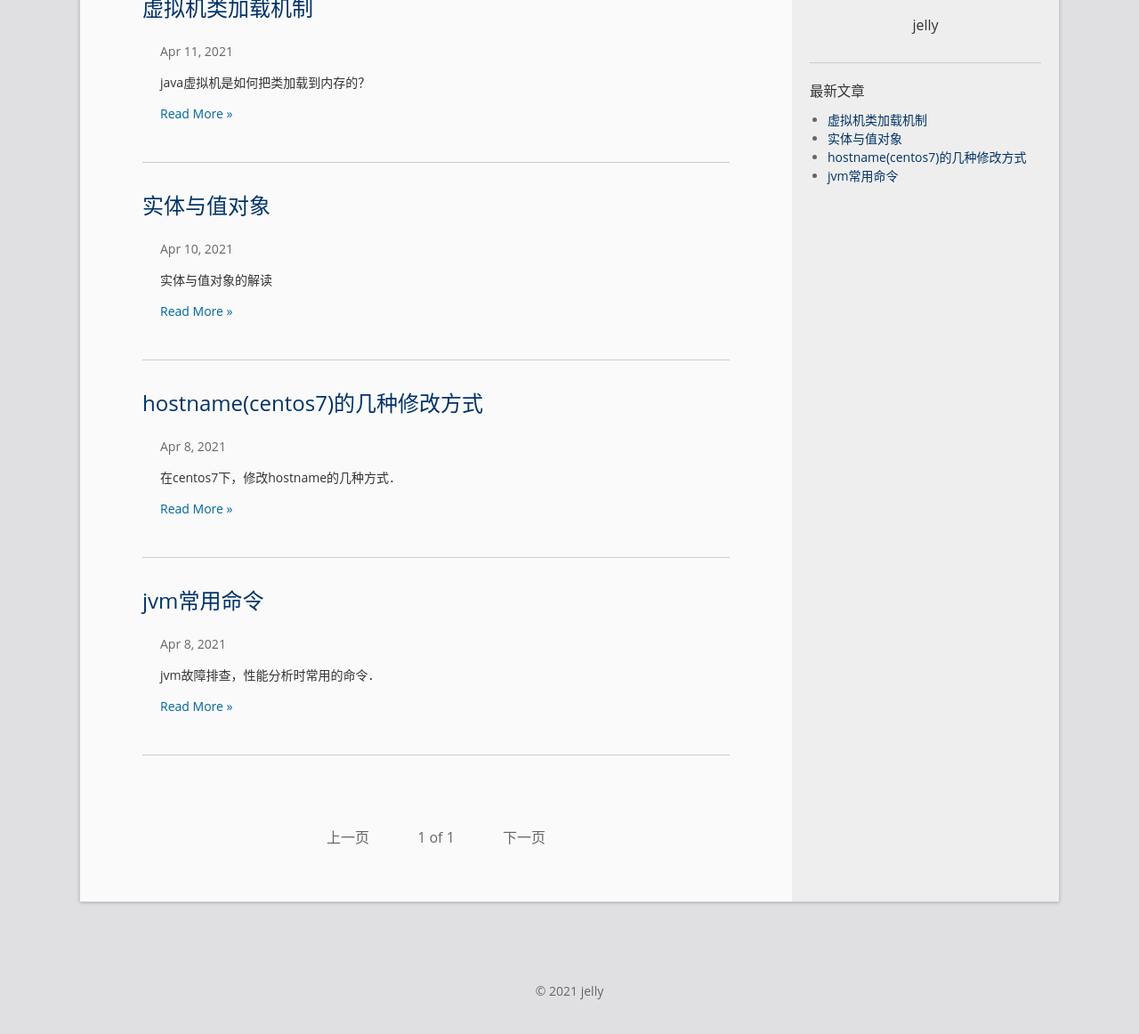
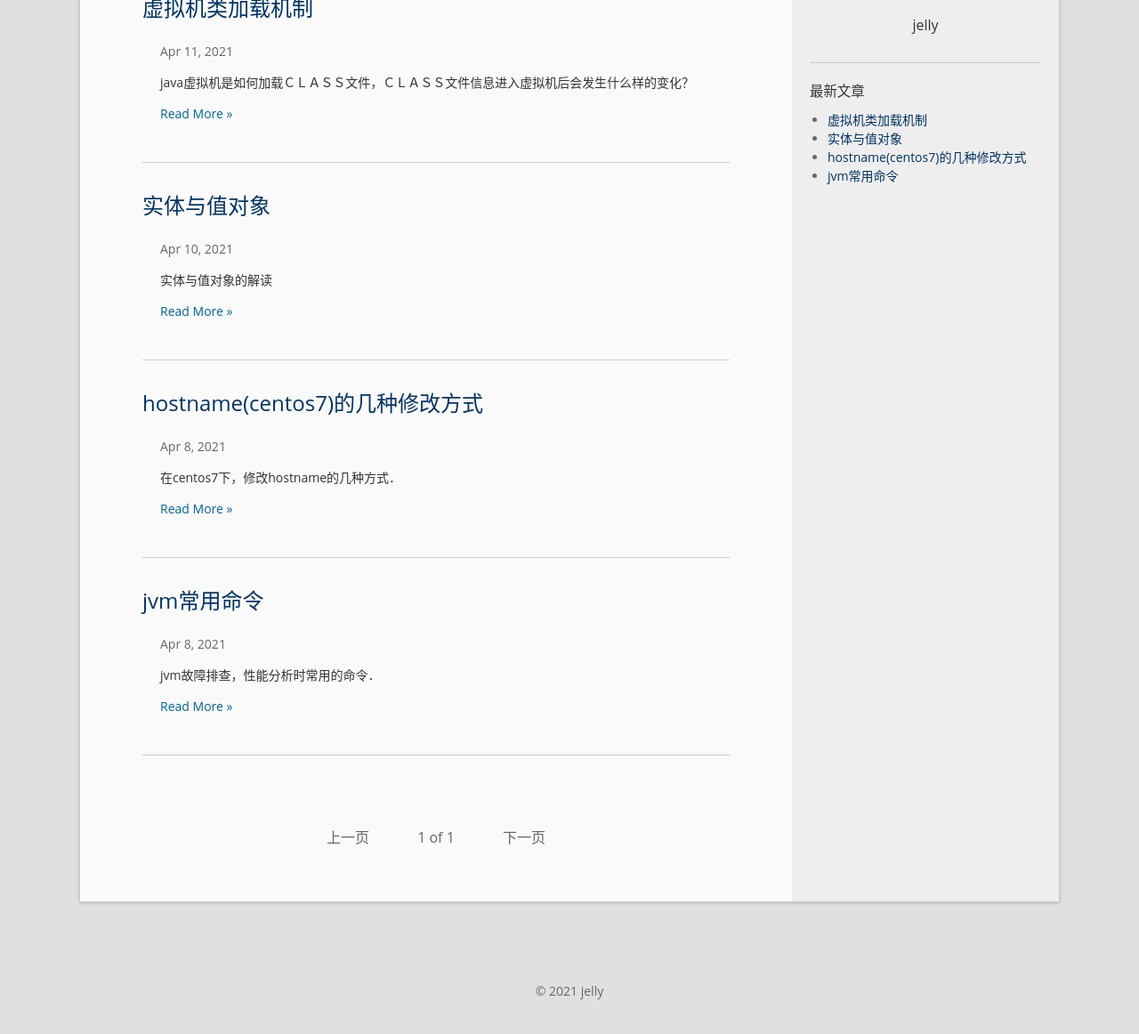
Before and after one commit to jelly-wzj/bigdata, a Jekyll site: the page built from index.html, in a window 1280 px wide, cut to the strip 261-1445 px from the top of the page. Shown: the top 1162 px of the strip at 89% size. Built offline with Jekyll 4.4.1, drawn with Linux system fonts in a browser that asks for light colours; the list of posts is cut into pages by our own code.

Commit message:
init blog

```diff
--- a/_posts/2021-04-11-jvm之虚拟机类加载机制.md
+++ b/_posts/2021-04-11-jvm之虚拟机类加载机制.md
@@ -6,4 +6,4 @@ categories: jvm
 permalink: /archivers/jvm-classloader
 ---
 
-java虚拟机是如何把类加载到内存的？
+java虚拟机是如何加载ＣＬＡＳＳ文件，ＣＬＡＳＳ文件信息进入虚拟机后会发生什么样的变化？
```
